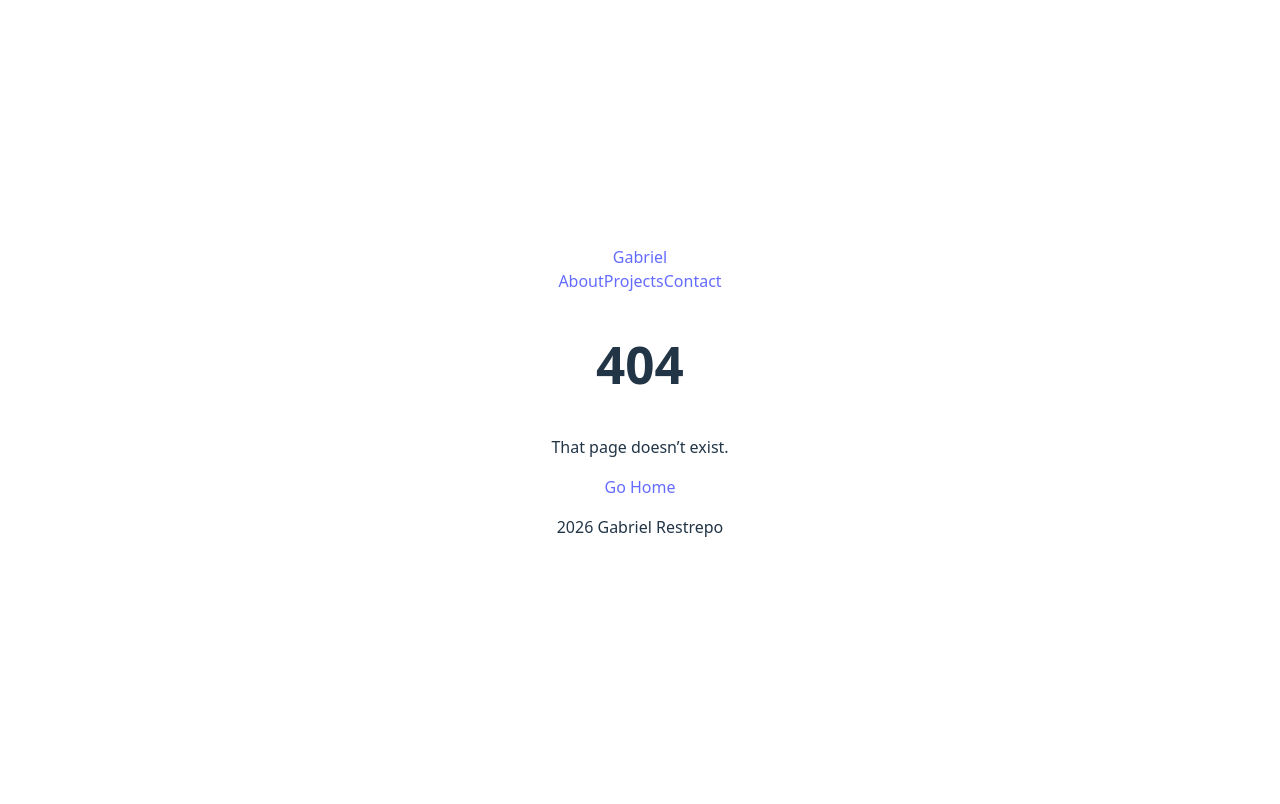
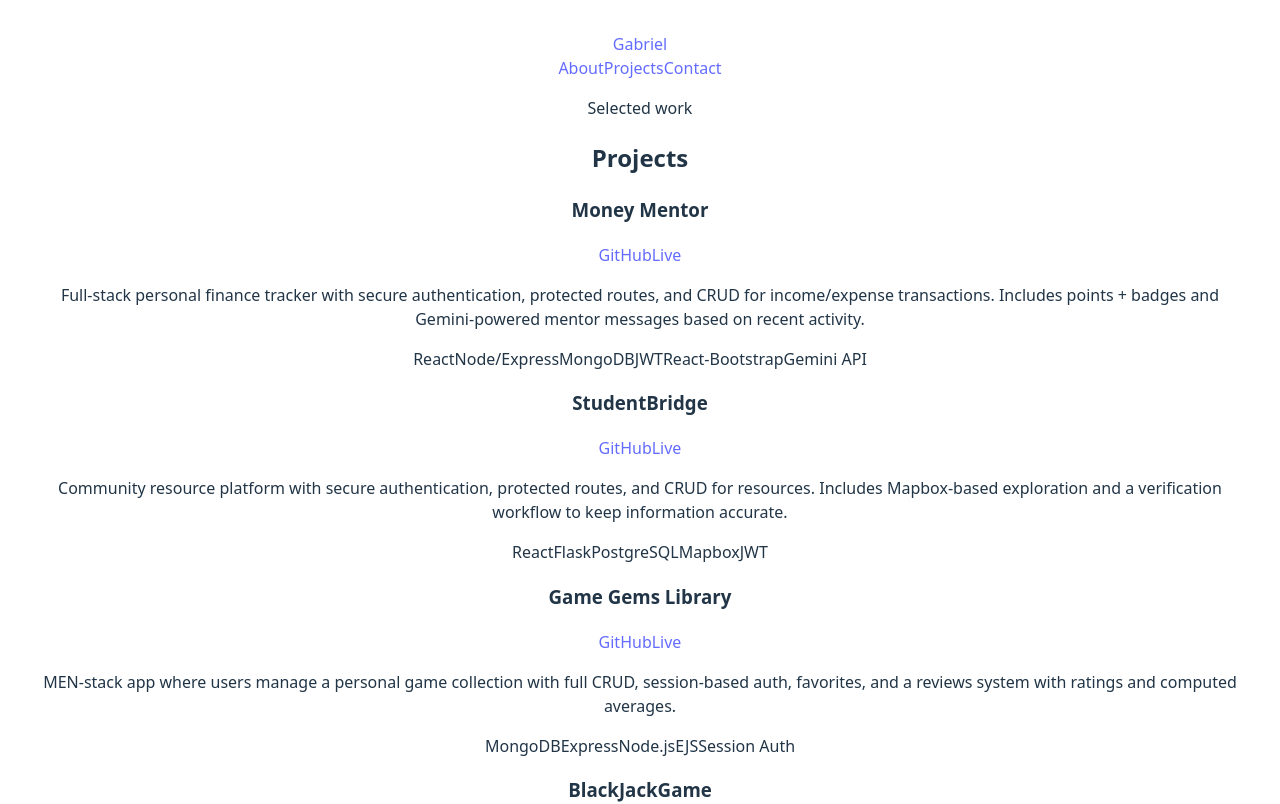
Before and after one commit to gabogara/gabriel-restrepo-portfolio, a React (Vite) app: page /projects in a window 1280 px wide. Before the commit this address had no page. Shown: the top 804 px of the page. Built offline with nearby package versions, Linux system fonts and the light colour scheme.

Commit message:
feat: add projects and contact routes in App.jsx

```diff
--- a/src/App.jsx
+++ b/src/App.jsx
@@ -3,6 +3,9 @@ import "./App.css";
 import HomePage from "./pages/HomePage";
 import RootLayout from "./layouts/RootLayout";
 import NotFoundPage from "./pages/NotFoundPAge";
+import AboutPage from "./pages/AboutPage";
+import ProjectsPage from "./pages/ProjectsPage";
+import ContactPage from "./pages/ContactPage";
 
 const App = () => {
   return (
@@ -11,12 +14,15 @@ const App = () => {
         <Routes>
           <Route element={<RootLayout />}>
             <Route index element={<HomePage />} />
+            <Route path="about" element={<AboutPage />} />
+            <Route path="projects" element={<ProjectsPage />} />
+            <Route path="contact" element={<ContactPage />} />
             <Route path="*" element={<NotFoundPage />} />
           </Route>
         </Routes>
       </div>
     </>
   );
-}
+};
 
 export default App;
--- a/src/components/ProjectCard.jsx
+++ b/src/components/ProjectCard.jsx
@@ -9,7 +9,7 @@ const ProjectCard = ({ project }) => {
           </a>
           {project.live && (
             <a href={project.live} target="_blank" rel="noreferrer">
-              Live ↗
+              Live
             </a>
           )}
         </div>
--- a/src/components/SectionHeader.jsx
+++ b/src/components/SectionHeader.jsx
@@ -1,12 +1,8 @@
 const SectionHeader = ({ title, subtitle }) => {
   return (
     <header className="sectionHeader">
-      <div className="kicker mono">
-        {"// "}
-        {subtitle.toUpperCase()}
-      </div>
-      <h2 className="titleGradient h2">{title}</h2>
-      <div className="underlineGradient" />
+      <p> {subtitle} </p>
+      <h2>{title}</h2>
     </header>
   );
 };
--- a/src/pages/AboutPage.jsx
+++ b/src/pages/AboutPage.jsx
@@ -1,4 +1,4 @@
-import SectionHeader from "../components/SectionHeader/SectionHeader";
+import SectionHeader from "../components/SectionHeader";
 import { SKILLS } from "../data/skills";
 
 const AboutPage = () => {
```
